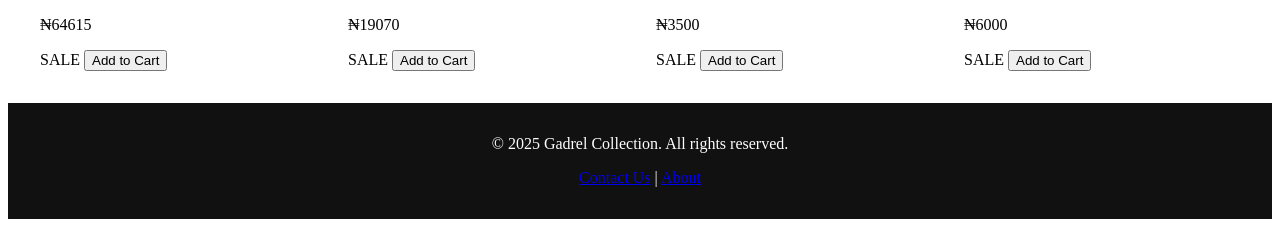
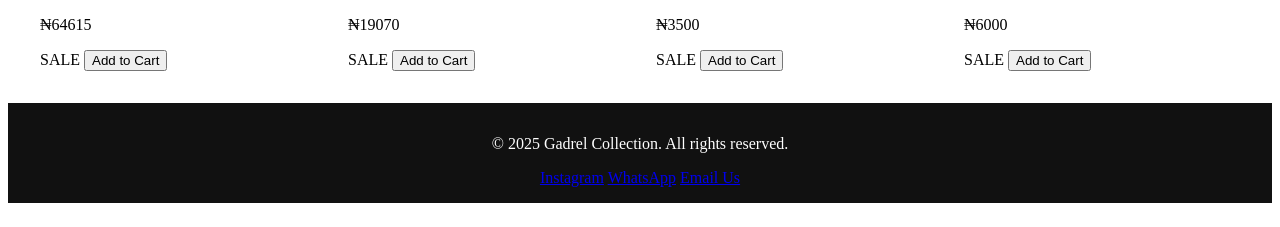
Before and after one commit to Quantumfixithub/gadrelcollection, a plain HTML site: page shop.html in a window 1280 px wide. Shown: the part 774-1001 px from the top of the page. Drawn offline with Linux system fonts and the light colour scheme.

Commit message:
Update shop.html

```diff
--- a/shop.html
+++ b/shop.html
@@ -36,14 +36,18 @@
     <!-- Products will be loaded here -->
   </section>
 
-  <!-- Footer -->
-  <footer>
-    <p>&copy; 2025 Gadrel Collection. All rights reserved.</p>
-    <p><a href="contact.html">Contact Us</a> | <a href="about.html">About</a></p>
-  </footer>
-
   <!-- Load all products -->
   <script src="script.js"></script>
+<footer class="site-footer">
+  <div class="footer-content">
+    <p>&copy; 2025 Gadrel Collection. All rights reserved.</p>
+    <div class="footer-links">
+      <a href="https://instagram.com/gadrelcollection" target="_blank">Instagram</a>
+      <a href="https://wa.me/2348123456789" target="_blank">WhatsApp</a>
+      <a href="mailto:support@gadrelcollection.com">Email Us</a>
+    </div>
+  </div>
+</footer>
 
   <!-- Update cart count -->
   <script>
```
